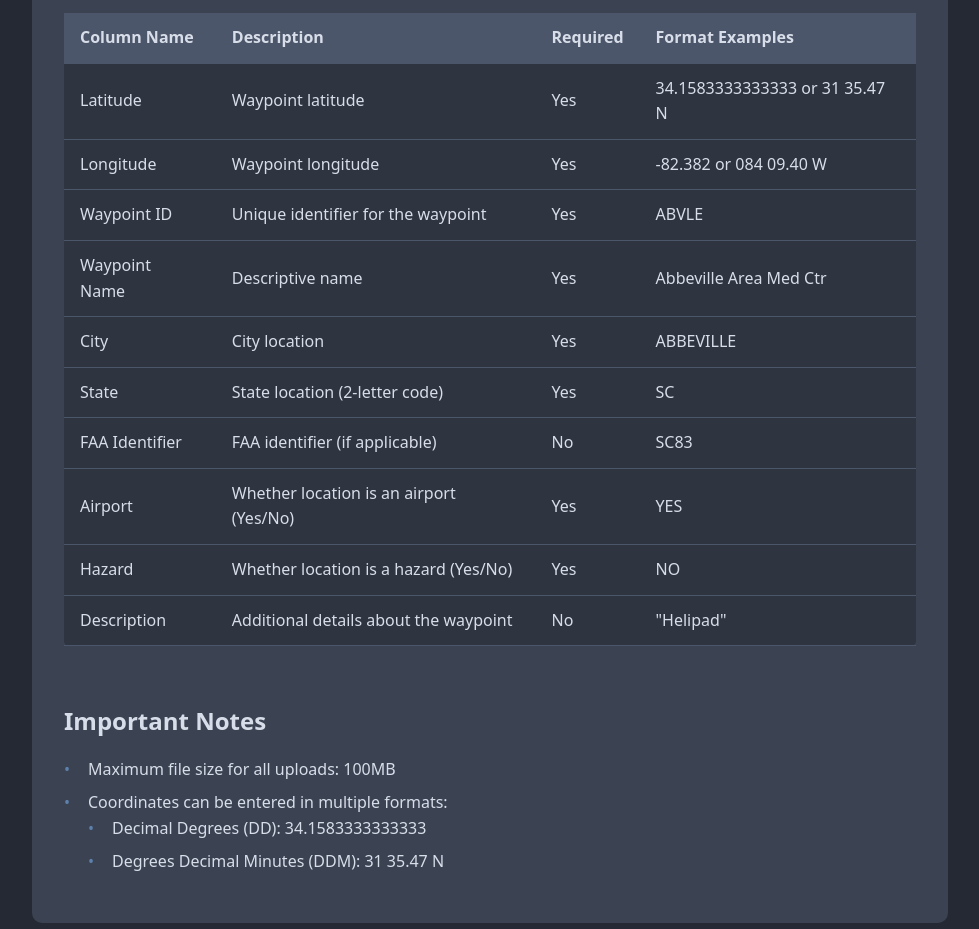
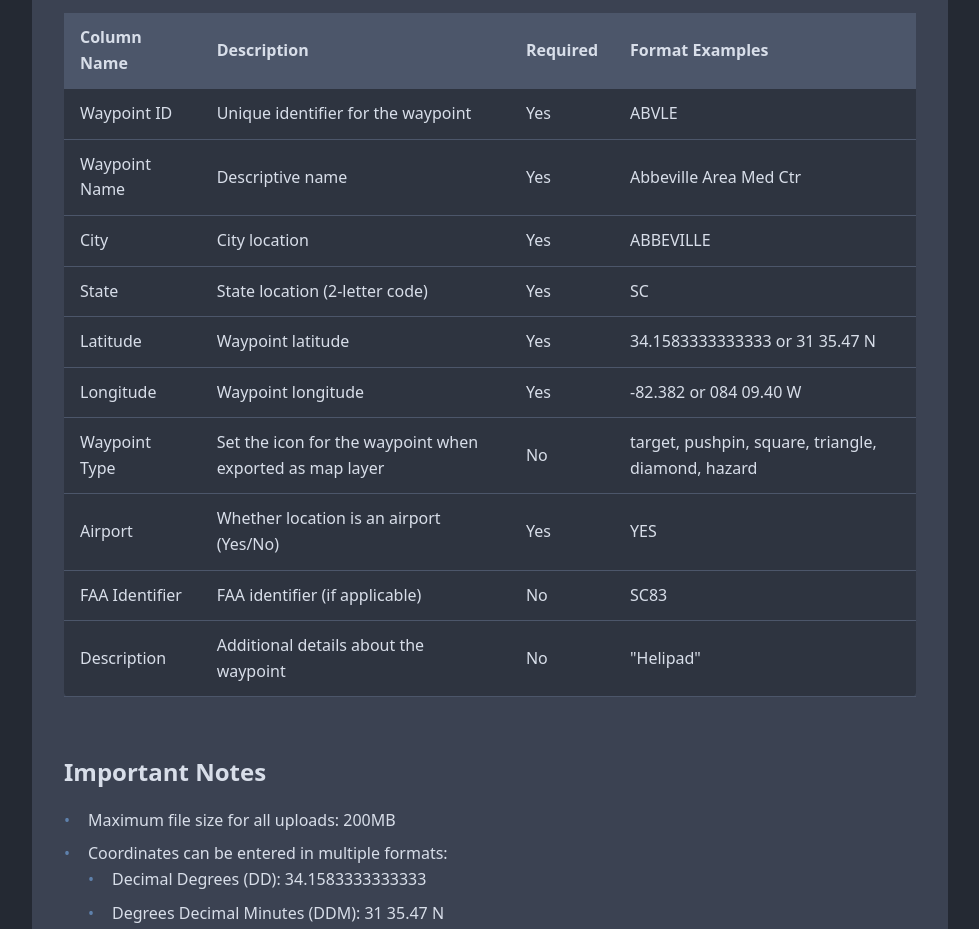
Before and after one commit to matthewshammond/AeroPoint-Website, a plain HTML site: page documentation.html in a window 1280 px wide. Shown: the part 3580-4509 px from the top of the page, without its empty margins (0-979 px from the left). Drawn offline with nearby package versions, Linux system fonts and the light colour scheme.

Commit message:
updated sample CSV

```diff
--- a/documentation.html
+++ b/documentation.html
@@ -1,4 +1,4 @@
-<!DOCTYPE html>
+<!doctype html>
 <html lang="en">
   <head>
     <meta charset="UTF-8" />
@@ -76,7 +76,14 @@
 
       <section id="introduction" class="doc-section">
         <h2>Introduction</h2>
-        <p>AeroPoint is a comprehensive aviation waypoint management system designed to help users create, manage, and export waypoints and associated files for use in various aviation platforms, particularly ForeFlight. The software allows for organized storage of waypoints, plates, map layers, and associated files within program-specific containers.</p>
+        <p>
+          AeroPoint is a comprehensive aviation waypoint management system
+          designed to help users create, manage, and export waypoints and
+          associated files for use in various aviation platforms, particularly
+          ForeFlight. The software allows for organized storage of waypoints,
+          plates, map layers, and associated files within program-specific
+          containers.
+        </p>
       </section>
 
       <section id="getting-started" class="doc-section">
@@ -104,7 +111,8 @@
         <h3>Program Management</h3>
         <ul>
           <li>Create and manage multiple programs</li>
-          <li>Each program contains its own:
+          <li>
+            Each program contains its own:
             <ul>
               <li>Waypoints</li>
               <li>Plates</li>
@@ -118,7 +126,10 @@
         <h3>File Organization</h3>
         <p>The system organizes files into four main categories:</p>
         <ol>
-          <li><strong>Waypoint Files</strong> - Files associated with specific waypoints</li>
+          <li>
+            <strong>Waypoint Files</strong> - Files associated with specific
+            waypoints
+          </li>
           <li><strong>Plates</strong> - Airport plates and procedures</li>
           <li><strong>Layers</strong> - Map overlay files</li>
           <li><strong>Files</strong> - General program-related files</li>
@@ -127,13 +138,18 @@
         <h3>Dropbox Integration</h3>
         <ul>
           <li>Optional connection to Dropbox for automatic file syncing</li>
-          <li>When connected:
+          <li>
+            When connected:
             <ul>
-              <li>Content packs are saved to <code>/Apps/ForeFlight/contentpack/</code></li>
+              <li>
+                Content packs are saved to
+                <code>/Apps/ForeFlight/contentpack/</code>
+              </li>
               <li>Program files are saved to <code>/Apps/ForeFlight/</code></li>
             </ul>
           </li>
-          <li>Without Dropbox:
+          <li>
+            Without Dropbox:
             <ul>
               <li>All files are downloaded directly to your device</li>
             </ul>
@@ -148,7 +164,8 @@
         <ol>
           <li>Navigate to Settings</li>
           <li>Click "Create Program"</li>
-          <li>Enter:
+          <li>
+            Enter:
             <ul>
               <li>Program Name</li>
               <li>Program Code (unique identifier)</li>
@@ -159,7 +176,9 @@
 
         <h3>Program Selection</h3>
         <ul>
-          <li>Use the dropdown at the top of the page to switch between programs</li>
+          <li>
+            Use the dropdown at the top of the page to switch between programs
+          </li>
           <li>Click "Switch Program" to activate the selected program</li>
         </ul>
       </section>
@@ -174,7 +193,8 @@
         <ul>
           <li>Click "Add" in the navigation bar</li>
           <li>Fill in waypoint details</li>
-          <li>Supports multiple coordinate formats:
+          <li>
+            Supports multiple coordinate formats:
             <ul>
               <li>Decimal Degrees (DD): 40.446151</li>
               <li>Degrees Decimal Minutes (DDM): 40 26.769 N</li>
@@ -191,8 +211,15 @@
         </ul>
 
         <h3>CSV Import Format</h3>
-        <p>The system accepts CSV files with specific columns for waypoint data. Here's the required format:</p>
-        <p><a href="files/CAD.csv" download class="download-link"><i class="fas fa-download"></i> Download Sample CSV File</a></p>
+        <p>
+          The system accepts CSV files with specific columns for waypoint data.
+          Here's the required format:
+        </p>
+        <p>
+          <a href="files/CAD.csv" download class="download-link"
+            ><i class="fas fa-download"></i> Download Sample CSV File</a
+          >
+        </p>
 
         <div class="table-wrapper">
           <table>
@@ -205,18 +232,6 @@
               </tr>
             </thead>
             <tbody>
-              <tr>
-                <td>Latitude</td>
-                <td>Waypoint latitude</td>
-                <td>Yes</td>
-                <td>34.1583333333333 or 31 35.47 N</td>
-              </tr>
-              <tr>
-                <td>Longitude</td>
-                <td>Waypoint longitude</td>
-                <td>Yes</td>
-                <td>-82.382 or 084 09.40 W</td>
-              </tr>
               <tr>
                 <td>Waypoint ID</td>
                 <td>Unique identifier for the waypoint</td>
@@ -242,10 +257,24 @@
                 <td>SC</td>
               </tr>
               <tr>
-                <td>FAA Identifier</td>
-                <td>FAA identifier (if applicable)</td>
+                <td>Latitude</td>
+                <td>Waypoint latitude</td>
+                <td>Yes</td>
+                <td>34.1583333333333 or 31 35.47 N</td>
+              </tr>
+              <tr>
+                <td>Longitude</td>
+                <td>Waypoint longitude</td>
+                <td>Yes</td>
+                <td>-82.382 or 084 09.40 W</td>
+              </tr>
+              <tr>
+                <td>Waypoint Type</td>
+                <td>
+                  Set the icon for the waypoint when exported as map layer
+                </td>
                 <td>No</td>
-                <td>SC83</td>
+                <td>target, pushpin, square, triangle, diamond, hazard</td>
               </tr>
               <tr>
                 <td>Airport</td>
@@ -254,10 +283,10 @@
                 <td>YES</td>
               </tr>
               <tr>
-                <td>Hazard</td>
-                <td>Whether location is a hazard (Yes/No)</td>
-                <td>Yes</td>
-                <td>NO</td>
+                <td>FAA Identifier</td>
+                <td>FAA identifier (if applicable)</td>
+                <td>No</td>
+                <td>SC83</td>
               </tr>
               <tr>
                 <td>Description</td>
@@ -271,8 +300,9 @@
 
         <h3>Important Notes</h3>
         <ul>
-          <li>Maximum file size for all uploads: 100MB</li>
-          <li>Coordinates can be entered in multiple formats:
+          <li>Maximum file size for all uploads: 200MB</li>
+          <li>
+            Coordinates can be entered in multiple formats:
             <ul>
               <li>Decimal Degrees (DD): 34.1583333333333</li>
               <li>Degrees Decimal Minutes (DDM): 31 35.47 N</li>
@@ -287,13 +317,16 @@
         <h3>Plates Tab</h3>
         <ul>
           <li>Upload airport plates and procedures</li>
-          <li>Requires:
+          <li>
+            Requires:
             <ul>
               <li>FAA Identifier (4 characters)</li>
               <li>Procedure Type selection</li>
             </ul>
           </li>
-          <li>Files are stored in the <code>byop</code> directory during export</li>
+          <li>
+            Files are stored in the <code>byop</code> directory during export
+          </li>
         </ul>
 
         <h3>Layers Tab</h3>
@@ -309,7 +342,8 @@
         <ul>
           <li>General file storage for program</li>
           <li>No format restrictions</li>
-          <li>Files stored here are:
+          <li>
+            Files stored here are:
             <ul>
               <li>Downloaded individually during export</li>
               <li>Placed in ForeFlight root when using Dropbox</li>
@@ -328,20 +362,25 @@
         <ul>
           <li>Creates ForeFlight-compatible package</li>
           <li>Includes all selected programs and states</li>
-          <li>Organizes files into appropriate directories:
+          <li>
+            Organizes files into appropriate directories:
             <ul>
               <li><code>/navdata/</code> - Waypoints and county names</li>
               <li><code>/layers/</code> - Map layers and county boundaries</li>
               <li><code>/byop/</code> - Plates and procedures</li>
             </ul>
           </li>
-          <li>With Dropbox:
+          <li>
+            With Dropbox:
             <ul>
-              <li>Package saved to <code>/Apps/ForeFlight/contentpack/</code></li>
+              <li>
+                Package saved to <code>/Apps/ForeFlight/contentpack/</code>
+              </li>
               <li>Program files saved to <code>/Apps/ForeFlight/</code></li>
             </ul>
           </li>
-          <li>Without Dropbox:
+          <li>
+            Without Dropbox:
             <ul>
               <li>Downloads as zip file</li>
               <li>Program files downloaded separately</li>
@@ -352,7 +391,8 @@
         <h4>2. Individual Files</h4>
         <ul>
           <li>Downloads each file separately</li>
-          <li>Includes:
+          <li>
+            Includes:
             <ul>
               <li>Program waypoints (CSV or KML)</li>
               <li>State files</li>
@@ -387,7 +427,8 @@
           <li>Add - Create new waypoint</li>
           <li>Export - Access export options</li>
           <li>Import - Import waypoint data</li>
-          <li>User Menu:
+          <li>
+            User Menu:
             <ul>
               <li>Account settings</li>
               <li>Program settings</li>
@@ -423,7 +464,9 @@
         <ul>
           <li>Original filenames are preserved during upload</li>
           <li>Spaces in filenames are maintained</li>
-          <li>Only during ForeFlight export are spaces converted to underscores</li>
+          <li>
+            Only during ForeFlight export are spaces converted to underscores
+          </li>
         </ul>
 
         <h3>State Files</h3>
```
Also changed, not shown: files/CAD.csv (+7 -7 lines).
